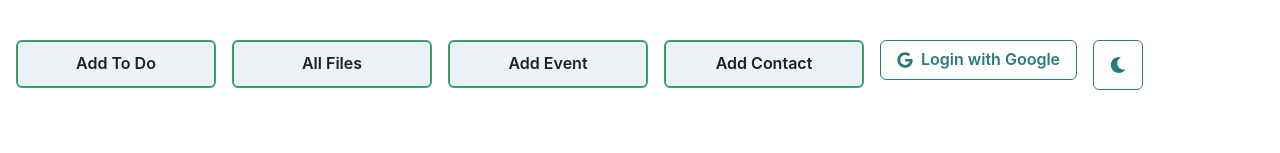
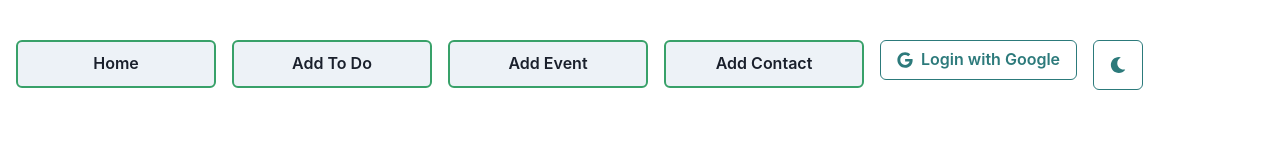
Before and after one commit to sonam-git/midterm-app, a Next.js app: page / in a window 1280 px wide. Shown: the top 153 px of the page. Built offline with nearby package versions, Linux system fonts and the light colour scheme; no server answers.

Commit message:
auth jsx updated

```diff
--- a/components/Auth.jsx
+++ b/components/Auth.jsx
@@ -9,6 +9,11 @@ import useAuth from "../hooks/useAuth";
 const Auth = () => {
 const { toggleColorMode, colorMode } = useColorMode();
 const { isLoggedIn, user } = useAuth() || {};
+
+const logOut = () => {
+  auth.signOut();
+  location.assign('/');
+};
 
 const handleAuth = async () => {
 const provider = new GoogleAuthProvider();
@@ -36,6 +41,14 @@ const credential = GoogleAuthProvider.credentialFromError(error);
 return (
   <Stack direction='column' paddingY="10">
 <Wrap spacing={4}>
+<WrapItem>
+    <Link href="/">
+      <Button size='md'
+  height='48px'
+  width='200px'
+  border='2px'
+  borderColor='green.500'>Home</Button></Link>
+    </WrapItem>
     <WrapItem>
     <Link href="/add-todo">
       <Button size='md'
@@ -44,16 +57,6 @@ return (
   border='2px'
   borderColor='green.500'>Add To Do</Button></Link>
     </WrapItem>
-
-    <WrapItem>
-    <Link href="/">
-      <Button size='md'
-  height='48px'
-  width='200px'
-  border='2px'
-  borderColor='green.500'>All Files</Button></Link>
-    </WrapItem>
-
     <WrapItem>
     <Link href="/add-event">
       <Button size='md'
@@ -75,7 +78,7 @@ return (
 <WrapItem>
 {isLoggedIn && (
 <>
-<Link color="gray.500" onClick={() => auth.signOut()}>
+<Link color="gray.500" onClick={() => logOut()}>
 <Button paddingY="6"colorScheme='red'  variant='outline'>
     Log Out
   </Button>{" "}
```
